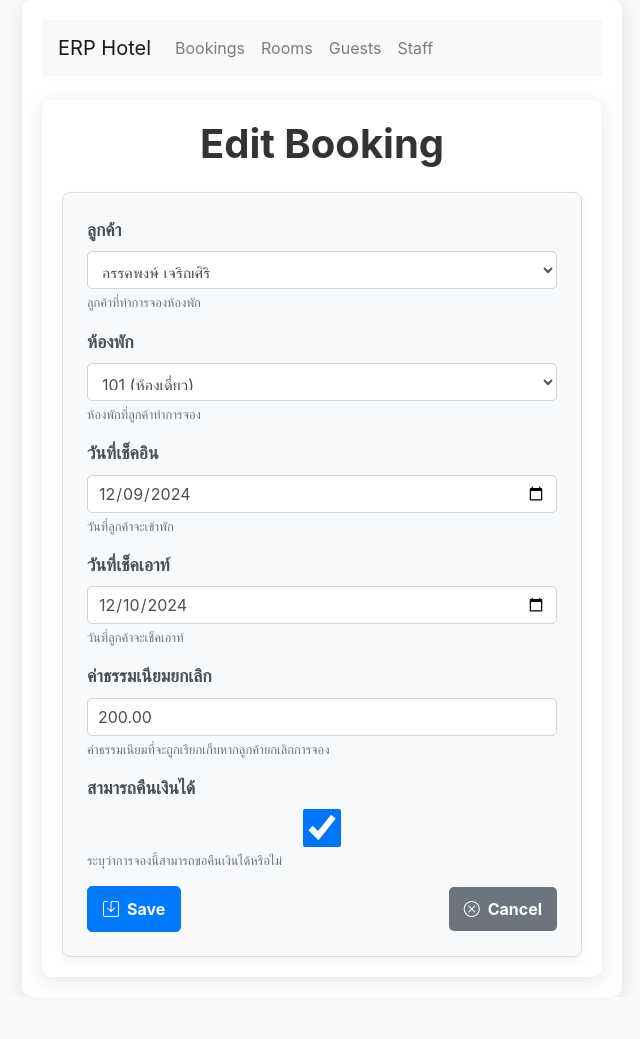
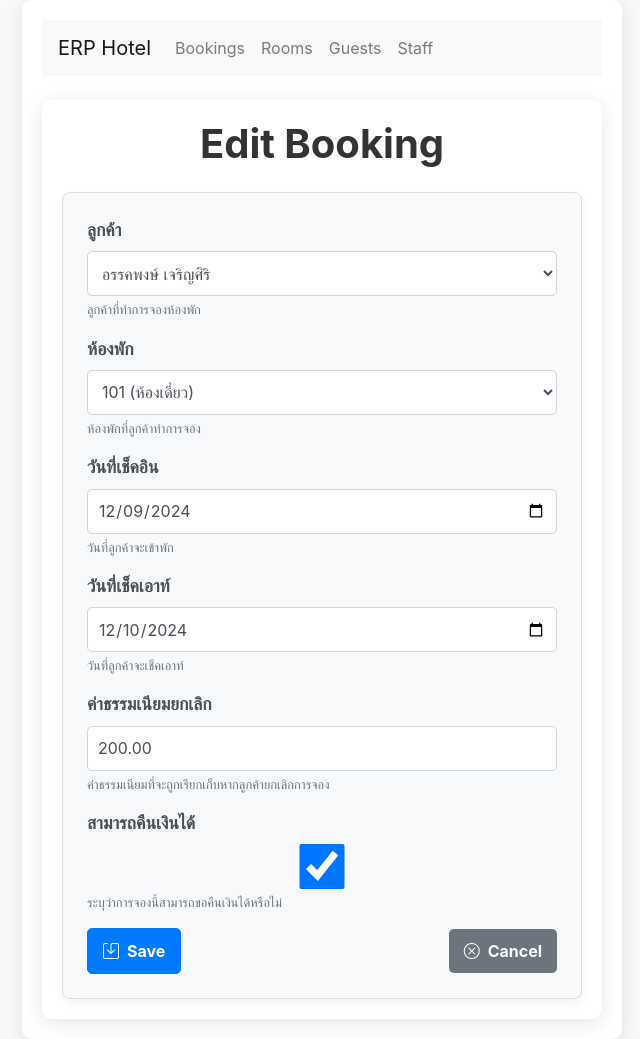
Before and after one commit to arrkpong/ERP-Hotel-backend-By-Django-Rest, a Django app: page /bookings/3/edit/ in a window 1280 px wide. Shown: the whole page, without its empty margins (318-958 px from the left). Before the commit the page ends 957 px from the top, so only its background shows below. Run offline with Django 5.2, Linux system fonts and the light colour scheme; data comes from the database, SQL or seed files in the repository; parts of the project's set-up code (start-up, migrations or seed data) failed here and were passed over; some libraries are stand-ins or nearby versions.

Commit message:
edit from-control add height

```diff
--- a/bookings/static/css/booking_form.css
+++ b/bookings/static/css/booking_form.css
@@ -38,6 +38,7 @@ h1 {
 }
 
 .form-control {
+    height: 45px;
     font-size: 1rem;
     padding: 10px;
     border-radius: 5px;
@@ -108,6 +109,7 @@ h1 {
         opacity: 0;
         transform: translateY(-20px);
     }
+
     to {
         opacity: 1;
         transform: translateY(0);
```
